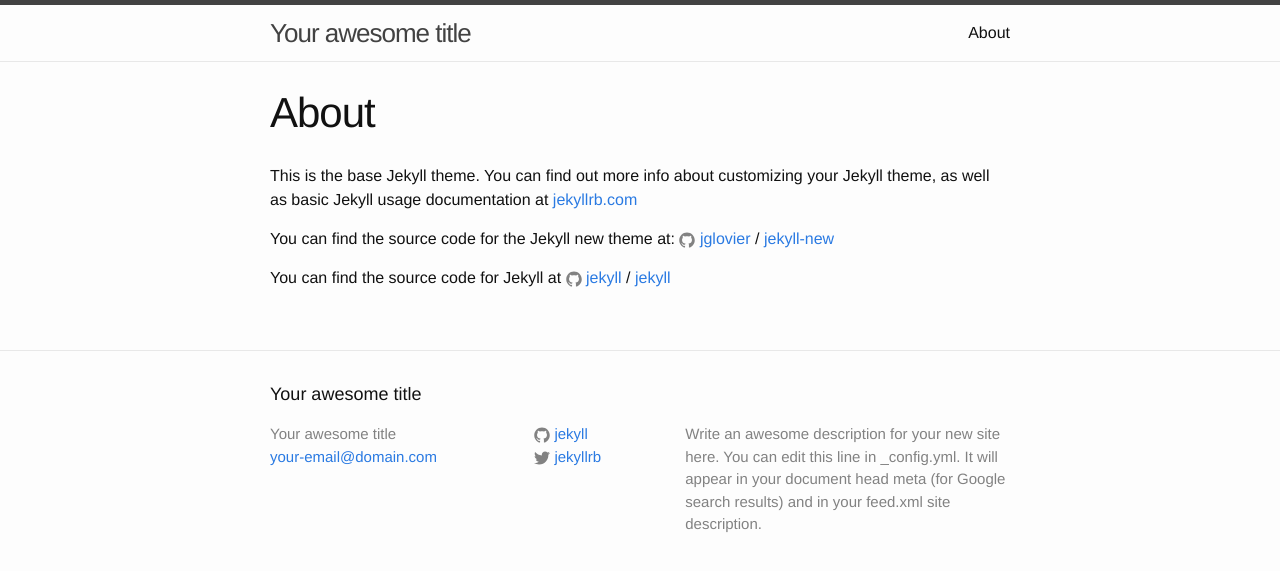
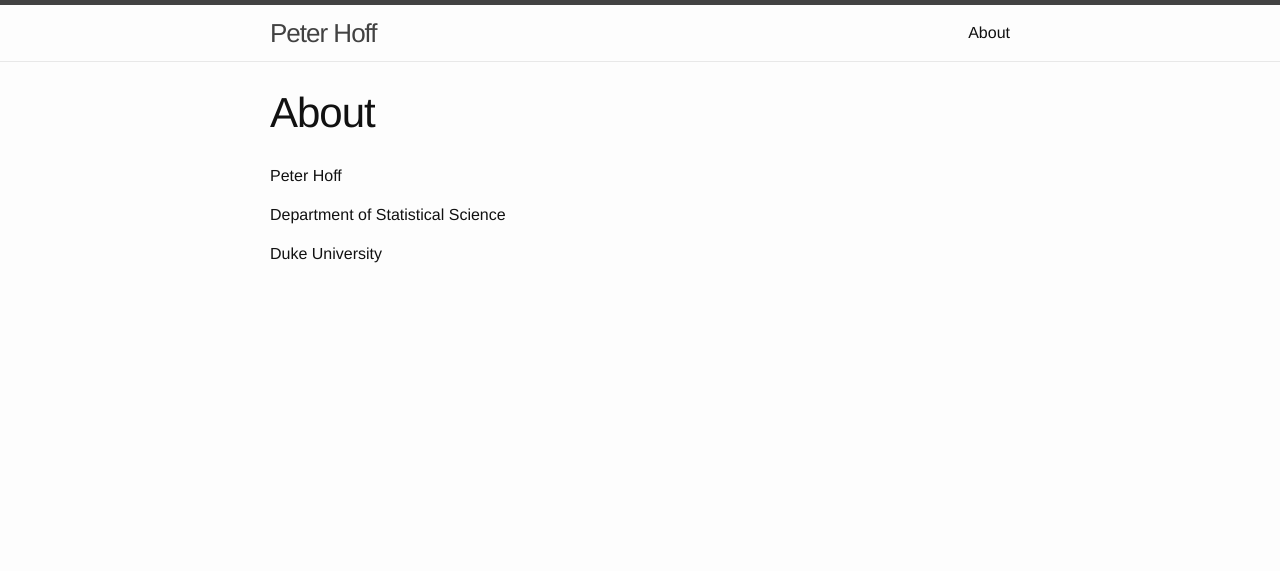
Before and after one commit to pdhoff/pdhoff.github.io, a Jekyll site: the page built from about.md, in a window 1280 px wide. Shown: the top 571 px of the page. Built offline with Jekyll 4.4.1, drawn with Linux system fonts in a browser that asks for light colours.

Commit message:
Clean but empty webiste

```diff
--- a/_config.yml
+++ b/_config.yml
@@ -1,21 +1,5 @@
-# Welcome to Jekyll!
-#
-# This config file is meant for settings that affect your whole blog, values
-# which you are expected to set up once and rarely need to edit after that.
-# For technical reasons, this file is *NOT* reloaded automatically when you use
-# 'jekyll serve'. If you change this file, please restart the server process.
-
 # Site settings
-title: Your awesome title
-email: your-email@domain.com
-description: > # this means to ignore newlines until "baseurl:"
-  Write an awesome description for your new site here. You can edit this
-  line in _config.yml. It will appear in your document head meta (for
-  Google search results) and in your feed.xml site description.
-baseurl: "" # the subpath of your site, e.g. /blog
-url: "http://yourdomain.com" # the base hostname & protocol for your site
-twitter_username: jekyllrb
-github_username:  jekyll
+title: Peter Hoff
 
 # Build settings
 markdown: kramdown
--- a/_includes/footer.html
+++ b/_includes/footer.html
@@ -1,3 +1,4 @@
+<!--
 <footer class="site-footer">
 
   <div class="wrapper">
@@ -36,3 +37,4 @@
   </div>
 
 </footer>
+-->
--- a/about.md
+++ b/about.md
@@ -4,12 +4,9 @@
 permalink: /about/
 ---
 
-This is the base Jekyll theme. You can find out more info about customizing your Jekyll theme, as well as basic Jekyll usage documentation at [jekyllrb.com](http://jekyllrb.com/)
 
-You can find the source code for the Jekyll new theme at:
-{% include icon-github.html username="jglovier" %} /
-[jekyll-new](https://github.com/jglovier/jekyll-new)
+Peter Hoff
 
-You can find the source code for Jekyll at
-{% include icon-github.html username="jekyll" %} /
-[jekyll](https://github.com/jekyll/jekyll)
+Department of Statistical Science
+
+Duke University
--- a/index.html
+++ b/index.html
@@ -18,6 +18,9 @@
     {% endfor %}
   </ul>
 
+<!--
   <p class="rss-subscribe">subscribe <a href="{{ "/feed.xml" | prepend: site.baseurl }}">via RSS</a></p>
+-->
+
 
 </div>
```
Also changed, not shown: _includes/head.html (+20 -0 lines), 1 other file.
